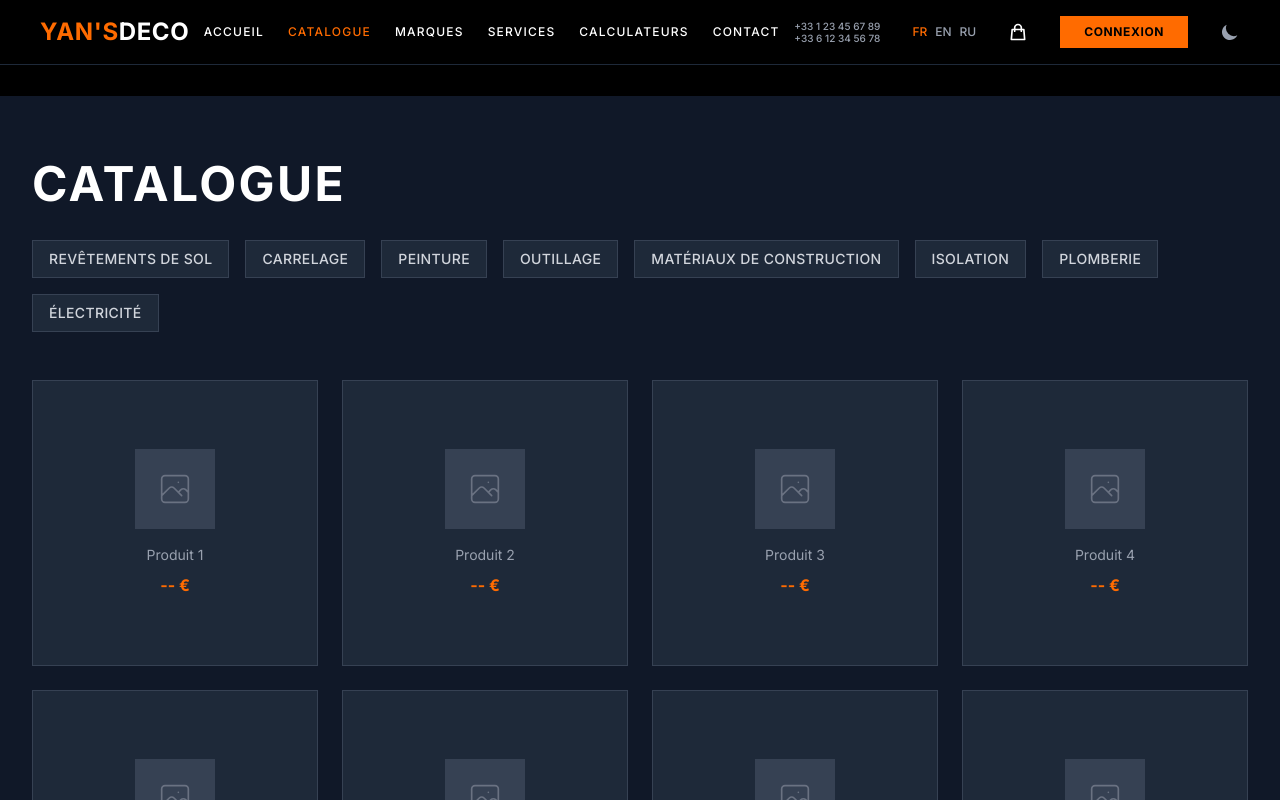
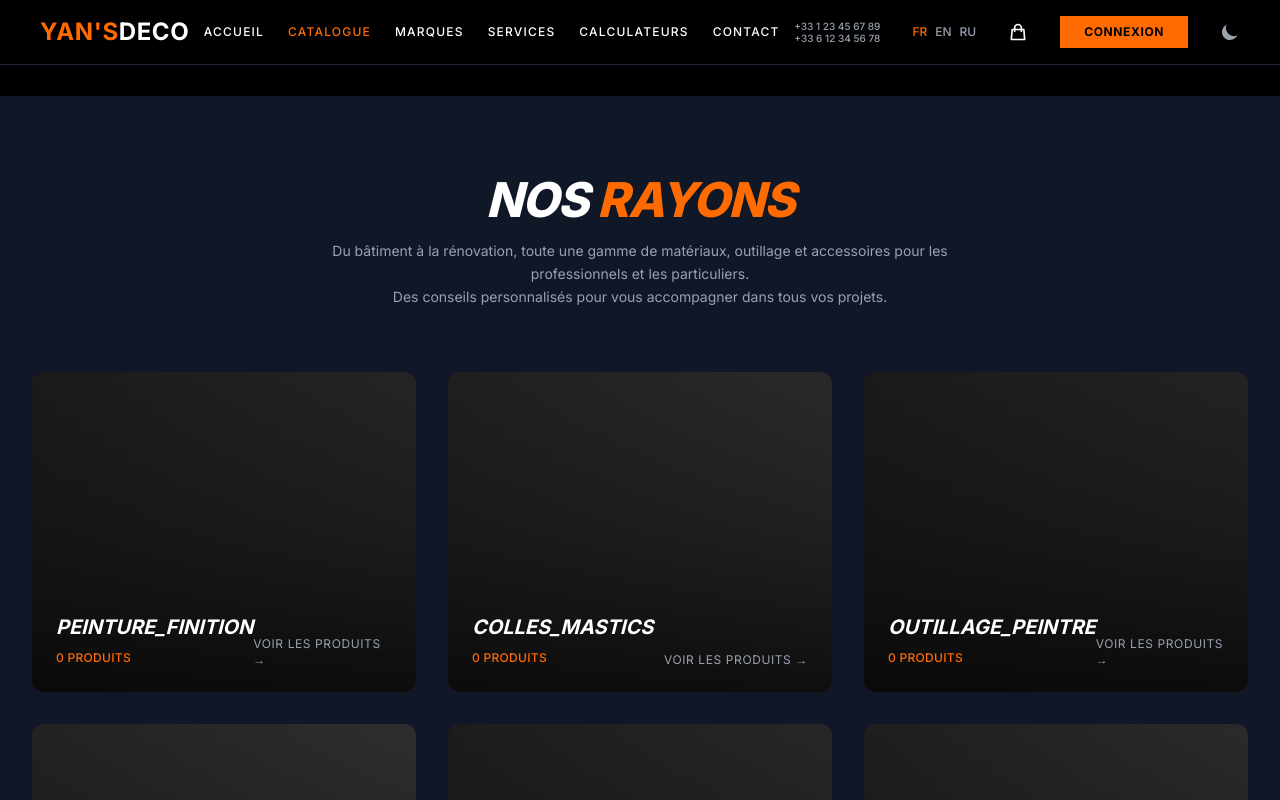
Before and after one commit to Badger0404/YansDeco, a React (Vite) app: page / in a window 1280 px wide. Both pictures are taken after a click on the button "CATALOGUE". Shown: the top 800 px of the page. Built offline with nearby package versions, Linux system fonts and the light colour scheme; the HTML template or start-up script is replaced by a standard one.

Commit message:
Update Catalogue page with NOS RAYONS design

```diff
--- a/src/pages/Catalogue.tsx
+++ b/src/pages/Catalogue.tsx
@@ -2,50 +2,78 @@ import React from 'react';
 
 const Catalogue: React.FC = () => {
   const categories = [
-    'Revêtements de sol',
-    'Carrelage',
-    'Peinture',
-    'Outillage',
-    'Matériaux de construction',
-    'Isolation',
-    'Plomberie',
-    'Électricité'
+    {
+      name: 'PEINTURE_FINITION',
+      products: '0 PRODUITS',
+      image: 'linear-gradient(135deg, #1a1a1a 0%, #2d2d2d 100%)'
+    },
+    {
+      name: 'COLLES_MASTICS',
+      products: '0 PRODUITS',
+      image: 'linear-gradient(135deg, #1f1f1f 0%, #333333 100%)'
+    },
+    {
+      name: 'OUTILLAGE_PEINTRE',
+      products: '0 PRODUITS',
+      image: 'linear-gradient(135deg, #1a1a1a 0%, #2a2a2a 100%)'
+    },
+    {
+      name: 'OUTILLAGE_CARRELEUR',
+      products: '0 PRODUITS',
+      image: 'linear-gradient(135deg, #222222 0%, #383838 100%)'
+    },
+    {
+      name: 'PREPARATION_SOLS',
+      products: '0 PRODUITS',
+      image: 'linear-gradient(135deg, #1c1c1c 0%, #303030 100%)'
+    },
+    {
+      name: 'FIXATION_VISSERIE',
+      products: '0 PRODUITS',
+      image: 'linear-gradient(135deg, #1e1e1e 0%, #353535 100%)'
+    }
   ];
 
   return (
     <main className="pt-24">
-      <section className="py-16 bg-gray-900">
+      <section className="py-20 bg-gray-900">
         <div className="max-w-7xl mx-auto px-4 sm:px-6 lg:px-8">
-          <h1 className="text-4xl md:text-5xl font-bold text-white mb-8 uppercase tracking-wider">
-            Catalogue
-          </h1>
-
-          <div className="flex flex-wrap gap-4 mb-12">
-            {categories.map((cat) => (
-              <button
-                key={cat}
-                className="px-4 py-2 bg-gray-800 text-gray-300 text-sm font-medium uppercase tracking-wide border border-gray-700 hover:border-[#FF6B00] hover:text-[#FF6B00] transition-colors duration-200"
-              >
-                {cat}
-              </button>
-            ))}
+          <div className="text-center mb-16">
+            <h1 className="font-black italic text-5xl uppercase tracking-tight mb-4">
+              <span className="text-white">NOS</span>{' '}
+              <span className="text-[#FF6B00]">RAYONS</span>
+            </h1>
+            <p className="text-gray-400 max-w-2xl mx-auto text-sm leading-relaxed">
+              Du bâtiment à la rénovation, toute une gamme de matériaux, outillage et accessoires pour les professionnels et les particuliers.
+              <br />
+              Des conseils personnalisés pour vous accompagner dans tous vos projets.
+            </p>
           </div>
 
-          <div className="grid grid-cols-2 md:grid-cols-3 lg:grid-cols-4 gap-6">
-            {[1, 2, 3, 4, 5, 6, 7, 8, 9, 10, 11, 12].map((item) => (
+          <div className="grid grid-cols-1 md:grid-cols-3 gap-8">
+            {categories.map((category, index) => (
               <div
-                key={item}
-                className="bg-gray-800 aspect-square flex flex-col items-center justify-center border border-gray-700 p-4 hover:border-[#FF6B00] transition-colors duration-200 group cursor-pointer"
+                key={index}
+                className="relative h-80 rounded-xl overflow-hidden group cursor-pointer"
+                style={{
+                  background: category.image
+                }}
               >
-                <div className="w-20 h-20 bg-gray-700 mb-4 flex items-center justify-center">
-                  <svg className="w-10 h-10 text-gray-500" fill="none" stroke="currentColor" viewBox="0 0 24 24">
-                    <path strokeLinecap="round" strokeLinejoin="round" strokeWidth={1} d="M4 16l4.586-4.586a2 2 0 012.828 0L16 16m-2-2l1.586-1.586a2 2 0 012.828 0L20 14m-6-6h.01M6 20h12a2 2 0 002-2V6a2 2 0 00-2-2H6a2 2 0 00-2 2v12a2 2 0 002 2z" />
-                  </svg>
+                <div className="absolute inset-0 bg-gradient-to-t from-black/90 via-black/40 to-transparent opacity-80 group-hover:opacity-90 transition-opacity duration-300"></div>
+
+                <div className="absolute bottom-6 left-6 right-6 flex justify-between items-end">
+                  <div>
+                    <h3 className="font-bold italic text-xl uppercase text-white mb-1 leading-tight">
+                      {category.name}
+                    </h3>
+                    <span className="text-[#FF6B00] text-xs font-medium uppercase tracking-wide">
+                      {category.products}
+                    </span>
+                  </div>
+                  <span className="text-gray-400 text-xs uppercase tracking-wider group-hover:text-[#FF6B00] transition-colors duration-200">
+                    VOIR LES PRODUITS →
+                  </span>
                 </div>
-                <span className="text-gray-400 text-sm text-center group-hover:text-white transition-colors">
-                  Produit {item}
-                </span>
-                <span className="text-[#FF6B00] font-bold mt-2">-- €</span>
               </div>
             ))}
           </div>
```
Also changed, not shown: 5 other files (tests, documents, lock files or other folders).
